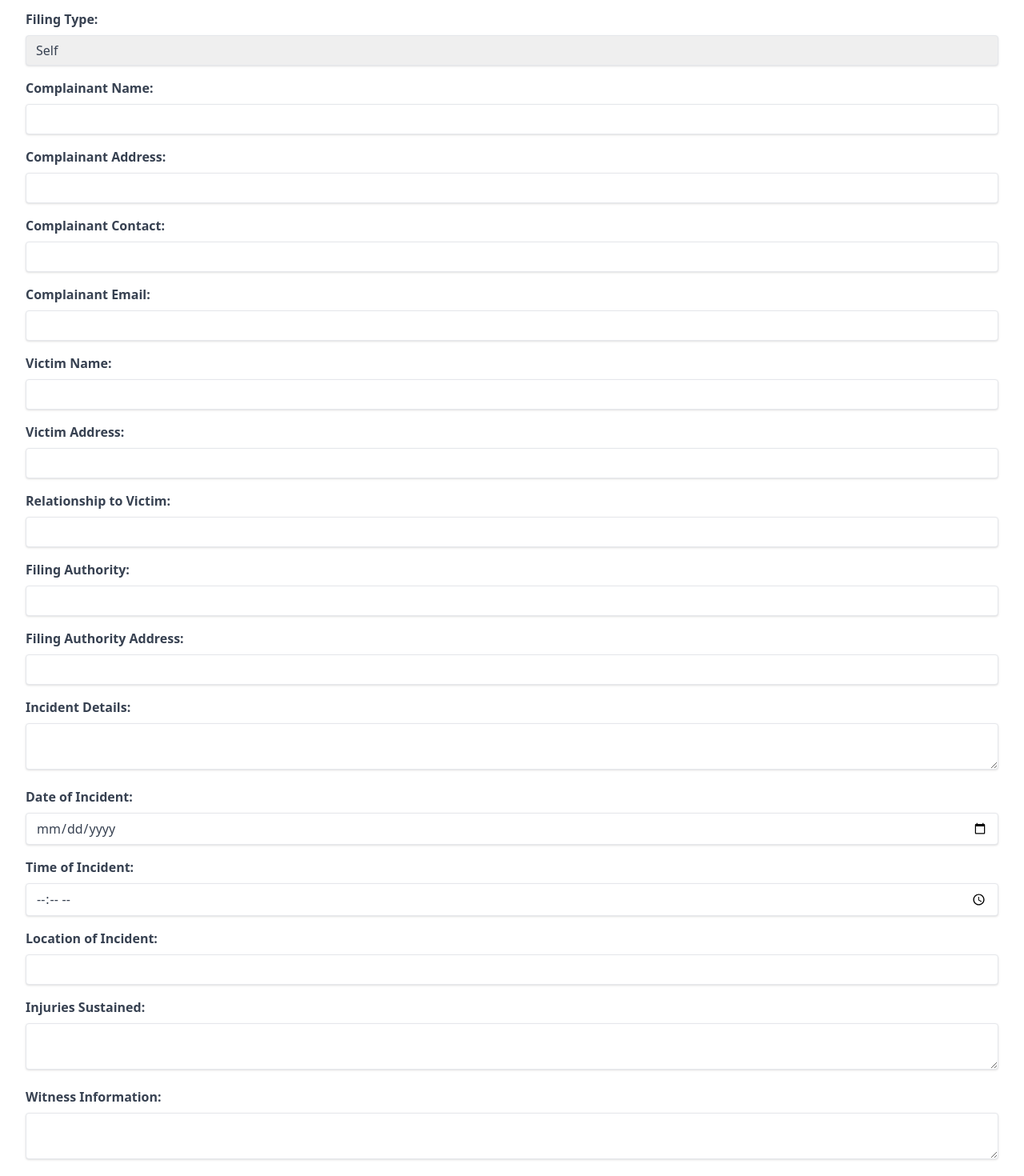
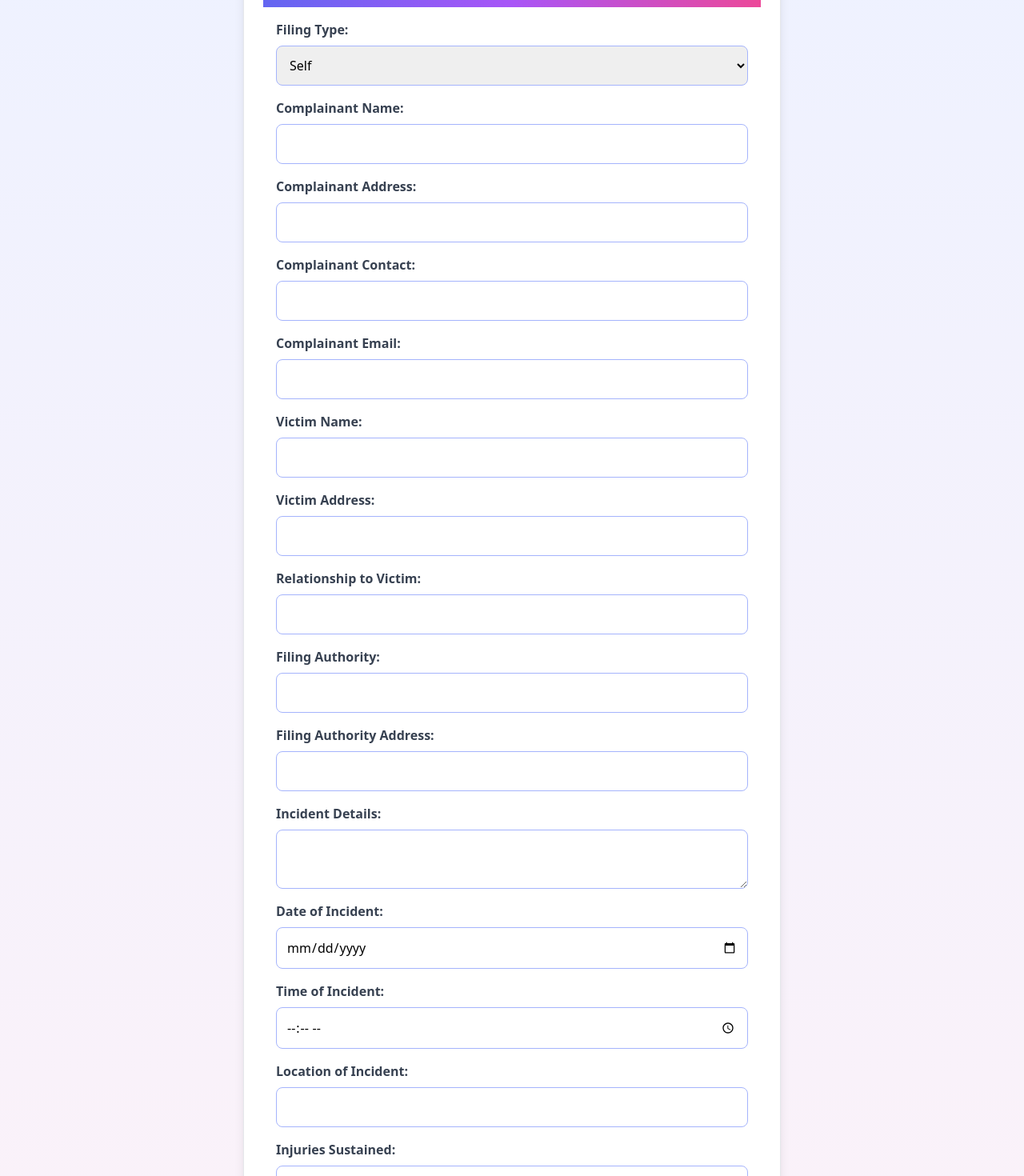
Before and after one commit to rebeccabas/DIgitalAlly, a React (Vite) app: page /generate-complaint in a window 1280 px wide. Shown: the part 100-1570 px from the top of the page at 80% size. Built offline with nearby package versions, Linux system fonts and the light colour scheme.

Commit message:
complaint UI changed

```diff
--- a/src/components/GenerateComplaint.tsx
+++ b/src/components/GenerateComplaint.tsx
@@ -23,7 +23,7 @@ function GenerateComplaint() {
 
   const [complaintLetter, setComplaintLetter] = useState('');
 
-  const handleInputChange = (e) => {
+  const handleInputChange = (e: React.ChangeEvent<HTMLInputElement | HTMLTextAreaElement | HTMLSelectElement>) => {
     setFormData({ ...formData, [e.target.name]: e.target.value });
   };
 
@@ -49,244 +49,87 @@ function GenerateComplaint() {
   };
 
   return (
-    <div className="container mx-auto my-8">
-      <h1 className="text-2xl font-bold mb-6">Generate Complaint</h1>
-      <form className="bg-white shadow-md rounded px-8 pt-6 pb-8 mb-4">
-        <div className="mb-4">
-          <label className="block text-gray-700 font-bold mb-2" htmlFor="filing-type">
-            Filing Type:
+    <div className="flex flex-col items-center justify-center min-h-screen bg-gradient-to-b from-indigo-50 to-pink-50">
+      <div className="w-full max-w-2xl p-6 bg-white shadow-lg rounded-lg border border-gray-200">
+        <div className="text-center py-4 bg-gradient-to-r from-indigo-500 via-purple-500 to-pink-500 rounded-t-lg text-white">
+          <h1 className="text-2xl font-bold">Generate Complaint</h1>
+          <p className="text-sm">"Fill in the details to generate your complaint letter"</p>
+        </div>
+        <form className="space-y-4 p-4">
+          {[
+            { label: "Filing Type", name: "filing_type", type: "select", options: ["Self", "Third Party"] },
+            { label: "Complainant Name", name: "complainant_name", type: "text" },
+            { label: "Complainant Address", name: "complainant_address", type: "text" },
+            { label: "Complainant Contact", name: "complainant_contact", type: "text" },
+            { label: "Complainant Email", name: "complainant_email", type: "email" },
+            { label: "Victim Name", name: "victim_name", type: "text" },
+            { label: "Victim Address", name: "victim_address", type: "text" },
+            { label: "Relationship to Victim", name: "relationship_to_victim", type: "text" },
+            { label: "Filing Authority", name: "filing_authority", type: "text" },
+            { label: "Filing Authority Address", name: "filing_authority_address", type: "text" },
+            { label: "Incident Details", name: "incident_details", type: "textarea" },
+            { label: "Date of Incident", name: "date_of_incident", type: "date" },
+            { label: "Time of Incident", name: "time_of_incident", type: "time" },
+            { label: "Location of Incident", name: "location_of_incident", type: "text" },
+            { label: "Injuries Sustained", name: "injuries_sustained", type: "textarea" },
+            { label: "Witness Information", name: "witness_information", type: "textarea" },
+            { label: "Evidence Description", name: "evidence_description", type: "textarea" }
+          ].map((field, index) => (
+            <div key={index} className="flex flex-col">
+              <label className="text-gray-700 font-semibold mb-2" htmlFor={field.name}>
+                {field.label}:
               </label>
+              {field.type === "select" ? (
                 <select
-            className="shadow appearance-none border rounded w-full py-2 px-3 text-gray-700 leading-tight focus:outline-none focus:shadow-outline"
-            id="filing-type"
-            name="filing_type"
-            value={formData.filing_type}
+                  id={field.name}
+                  name={field.name}
+                  value={formData[field.name]}
                   onChange={handleInputChange}
+                  className="p-3 rounded-lg border border-indigo-300 focus:outline-none focus:ring-2 focus:ring-indigo-500"
                 >
-            <option value="self">Self</option>
-            <option value="third_party">Third Party</option>
+                  {field.options?.map((option, i) => (
+                    <option key={i} value={option.toLowerCase()}>
+                      {option}
+                    </option>
+                  ))}
                 </select>
+              ) : field.type === "textarea" ? (
+                <textarea
+                  id={field.name}
+                  name={field.name}
+                  value={formData[field.name]}
+                  onChange={handleInputChange}
+                  className="p-3 rounded-lg border border-indigo-300 focus:outline-none focus:ring-2 focus:ring-indigo-500"
+                />
+              ) : (
+                <input
+                  id={field.name}
+                  name={field.name}
+                  type={field.type}
+                  value={formData[field.name]}
+                  onChange={handleInputChange}
+                  className="p-3 rounded-lg border border-indigo-300 focus:outline-none focus:ring-2 focus:ring-indigo-500"
+                />
+              )}
             </div>
-        <div className="mb-4">
-          <label className="block text-gray-700 font-bold mb-2" htmlFor="complainant-name">
-            Complainant Name:
-          </label>
-          <input
-            className="shadow appearance-none border rounded w-full py-2 px-3 text-gray-700 leading-tight focus:outline-none focus:shadow-outline"
-            id="complainant-name"
-            type="text"
-            name="complainant_name"
-            value={formData.complainant_name}
-            onChange={handleInputChange}
-          />
-        </div>
-        <div className="mb-4">
-          <label className="block text-gray-700 font-bold mb-2" htmlFor="complainant-address">
-            Complainant Address:
-          </label>
-          <input
-            className="shadow appearance-none border rounded w-full py-2 px-3 text-gray-700 leading-tight focus:outline-none focus:shadow-outline"
-            id="complainant-address"
-            type="text"
-            name="complainant_address"
-            value={formData.complainant_address}
-            onChange={handleInputChange}
-          />
-        </div>
-        <div className="mb-4">
-          <label className="block text-gray-700 font-bold mb-2" htmlFor="complainant-contact">
-            Complainant Contact:
-          </label>
-          <input
-            className="shadow appearance-none border rounded w-full py-2 px-3 text-gray-700 leading-tight focus:outline-none focus:shadow-outline"
-            id="complainant-contact"
-            type="text"
-            name="complainant_contact"
-            value={formData.complainant_contact}
-            onChange={handleInputChange}
-          />
-        </div>
-        <div className="mb-4">
-          <label className="block text-gray-700 font-bold mb-2" htmlFor="complainant-email">
-            Complainant Email:
-          </label>
-          <input
-            className="shadow appearance-none border rounded w-full py-2 px-3 text-gray-700 leading-tight focus:outline-none focus:shadow-outline"
-            id="complainant-email"
-            type="email"
-            name="complainant_email"
-            value={formData.complainant_email}
-            onChange={handleInputChange}
-          />
-        </div>
-        <div className="mb-4">
-          <label className="block text-gray-700 font-bold mb-2" htmlFor="victim-name">
-            Victim Name:
-          </label>
-          <input
-            className="shadow appearance-none border rounded w-full py-2 px-3 text-gray-700 leading-tight focus:outline-none focus:shadow-outline"
-            id="victim-name"
-            type="text"
-            name="victim_name"
-            value={formData.victim_name}
-            onChange={handleInputChange}
-          />
-        </div>
-        <div className="mb-4">
-          <label className="block text-gray-700 font-bold mb-2" htmlFor="victim-address">
-            Victim Address:
-          </label>
-          <input
-            className="shadow appearance-none border rounded w-full py-2 px-3 text-gray-700 leading-tight focus:outline-none focus:shadow-outline"
-            id="victim-address"
-            type="text"
-            name="victim_address"
-            value={formData.victim_address}
-            onChange={handleInputChange}
-          />
-        </div>
-        <div className="mb-4">
-          <label className="block text-gray-700 font-bold mb-2" htmlFor="relationship-to-victim">
-            Relationship to Victim:
-          </label>
-          <input
-            className="shadow appearance-none border rounded w-full py-2 px-3 text-gray-700 leading-tight focus:outline-none focus:shadow-outline"
-            id="relationship-to-victim"
-            type="text"
-            name="relationship_to_victim"
-            value={formData.relationship_to_victim}
-            onChange={handleInputChange}
-          />
-        </div>
-        <div className="mb-4">
-          <label className="block text-gray-700 font-bold mb-2" htmlFor="filing-authority">
-            Filing Authority:
-          </label>
-          <input
-            className="shadow appearance-none border rounded w-full py-2 px-3 text-gray-700 leading-tight focus:outline-none focus:shadow-outline"
-            id="filing-authority"
-            type="text"
-            name="filing_authority"
-            value={formData.filing_authority}
-            onChange={handleInputChange}
-          />
-        </div>
-        <div className="mb-4">
-          <label className="block text-gray-700 font-bold mb-2" htmlFor="filing-authority-address">
-            Filing Authority Address:
-          </label>
-          <input
-            className="shadow appearance-none border rounded w-full py-2 px-3 text-gray-700 leading-tight focus:outline-none focus:shadow-outline"
-            id="filing-authority-address"
-            type="text"
-            name="filing_authority_address"
-            value={formData.filing_authority_address}
-            onChange={handleInputChange}
-          />
-        </div>
-        <div className="mb-4">
-          <label className="block text-gray-700 font-bold mb-2" htmlFor="incident-details">
-            Incident Details:
-          </label>
-          <textarea
-            className="shadow appearance-none border rounded w-full py-2 px-3 text-gray-700 leading-tight focus:outline-none focus:shadow-outline"
-            id="incident-details"
-            name="incident_details"
-            value={formData.incident_details}
-            onChange={handleInputChange}
-          />
-        </div>
-        <div className="mb-4">
-          <label className="block text-gray-700 font-bold mb-2" htmlFor="date-of-incident">
-            Date of Incident:
-          </label>
-          <input
-            className="shadow appearance-none border rounded w-full py-2 px-3 text-gray-700 leading-tight focus:outline-none focus:shadow-outline"
-            id="date-of-incident"
-            type="date"
-            name="date_of_incident"
-            value={formData.date_of_incident}
-            onChange={handleInputChange}
-          />
-        </div>
-        <div className="mb-4">
-          <label className="block text-gray-700 font-bold mb-2" htmlFor="time-of-incident">
-            Time of Incident:
-          </label>
-          <input
-            className="shadow appearance-none border rounded w-full py-2 px-3 text-gray-700 leading-tight focus:outline-none focus:shadow-outline"
-            id="time-of-incident"
-            type="time"
-            name="time_of_incident"
-            value={formData.time_of_incident}
-            onChange={handleInputChange}
-          />
-        </div>
-        <div className="mb-4">
-          <label className="block text-gray-700 font-bold mb-2" htmlFor="location-of-incident">
-            Location of Incident:
-          </label>
-          <input
-            className="shadow appearance-none border rounded w-full py-2 px-3 text-gray-700 leading-tight focus:outline-none focus:shadow-outline"
-            id="location-of-incident"
-            type="text"
-            name="location_of_incident"
-            value={formData.location_of_incident}
-            onChange={handleInputChange}
-          />
-        </div>
-        <div className="mb-4">
-          <label className="block text-gray-700 font-bold mb-2" htmlFor="injuries-sustained">
-            Injuries Sustained:
-          </label>
-          <textarea
-            className="shadow appearance-none border rounded w-full py-2 px-3 text-gray-700 leading-tight focus:outline-none focus:shadow-outline"
-            id="injuries-sustained"
-            name="injuries_sustained"
-            value={formData.injuries_sustained}
-            onChange={handleInputChange}
-          />
-        </div>
-        <div className="mb-4">
-          <label className="block text-gray-700 font-bold mb-2" htmlFor="witness-information">
-            Witness Information:
-          </label>
-          <textarea
-            className="shadow appearance-none border rounded w-full py-2 px-3 text-gray-700 leading-tight focus:outline-none focus:shadow-outline"
-            id="witness-information"
-            name="witness_information"
-            value={formData.witness_information}
-            onChange={handleInputChange}
-          />
-        </div>
-        <div className="mb-4">
-          <label className="block text-gray-700 font-bold mb-2" htmlFor="evidence-description">
-            Evidence Description:
-          </label>
-          <textarea
-            className="shadow appearance-none border rounded w-full py-2 px-3 text-gray-700 leading-tight focus:outline-none focus:shadow-outline"
-            id="evidence-description"
-            name="evidence_description"
-            value={formData.evidence_description}
-            onChange={handleInputChange}
-          />
-        </div>
+          ))}
           <div className="flex justify-center">
             <button
-            className="bg-blue-500 hover:bg-blue-700 text-white font-bold py-2 px-4 rounded focus:outline-none focus:shadow-outline"
               type="button"
               onClick={generateComplaintLetter}
+              className="bg-gradient-to-r from-indigo-500 via-purple-500 to-pink-500 hover:opacity-80 text-white px-4 py-2 rounded-lg transition-colors duration-300"
             >
               Generate Complaint Letter
             </button>
           </div>
         </form>
         {complaintLetter && (
-        <div>
+          <div className="mt-6 p-4 bg-gray-100 rounded-lg shadow">
             <h2 className="text-xl font-bold mb-4">Complaint Letter</h2>
-          <pre className="bg-gray-100 p-4 rounded shadow">{complaintLetter}</pre>
+            <pre className="whitespace-pre-wrap">{complaintLetter}</pre>
           </div>
         )}
+      </div>
     </div>
   );
 }
```
Lines whose indentation alone changed are shown as unchanged.
